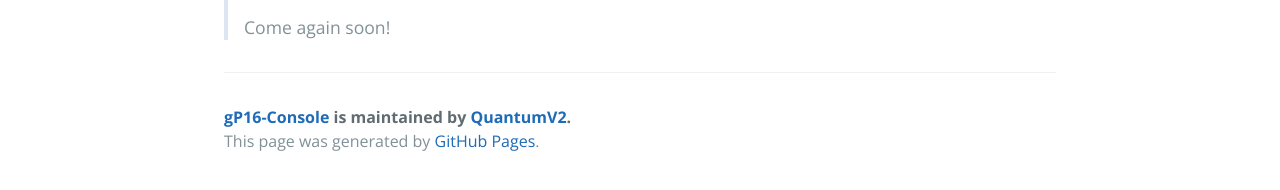
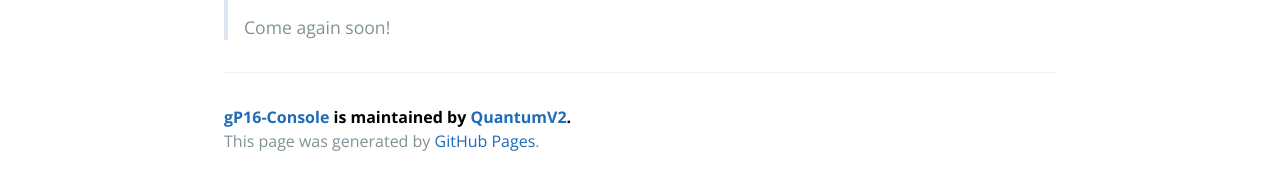
Before and after one commit to QuantumV2/gP16-Console, a Jekyll site: the page built from index.md, in a window 1280 px wide. Shown: the part 502-692 px from the top of the page. Built offline with Jekyll 4.4.1, drawn with Linux system fonts in a browser that asks for light colours; our own code applies the rules of GitHub Pages for plain Markdown files.

Commit message:
Update jekyll-theme-cayman.scss

```diff
--- a/_sass/jekyll-theme-cayman.scss
+++ b/_sass/jekyll-theme-cayman.scss
@@ -31,7 +31,7 @@
   font-family: "Open Sans", "Helvetica Neue", Helvetica, Arial, sans-serif;
   font-size: 16px;
   line-height: 1.5;
-  color: $body-text-color;
+  color:black;
 }
 
 #skip-to-content {
```
